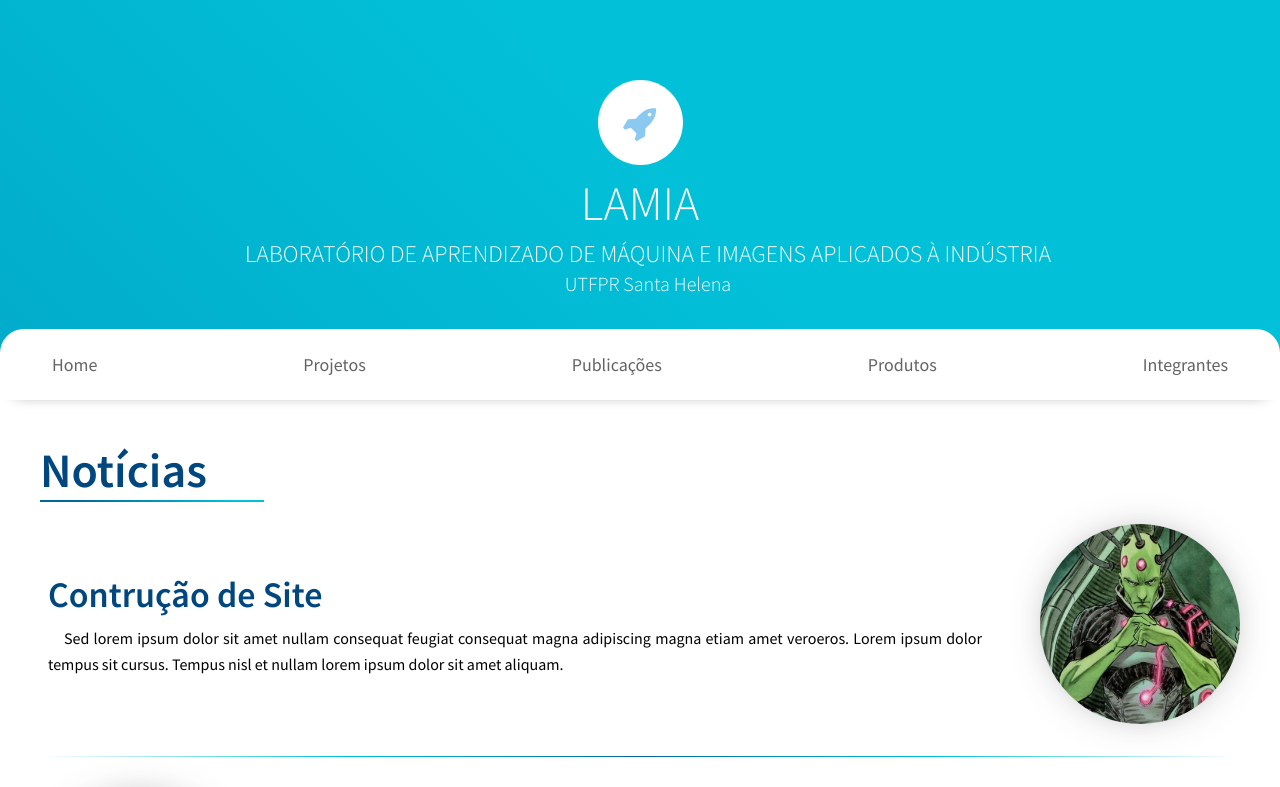
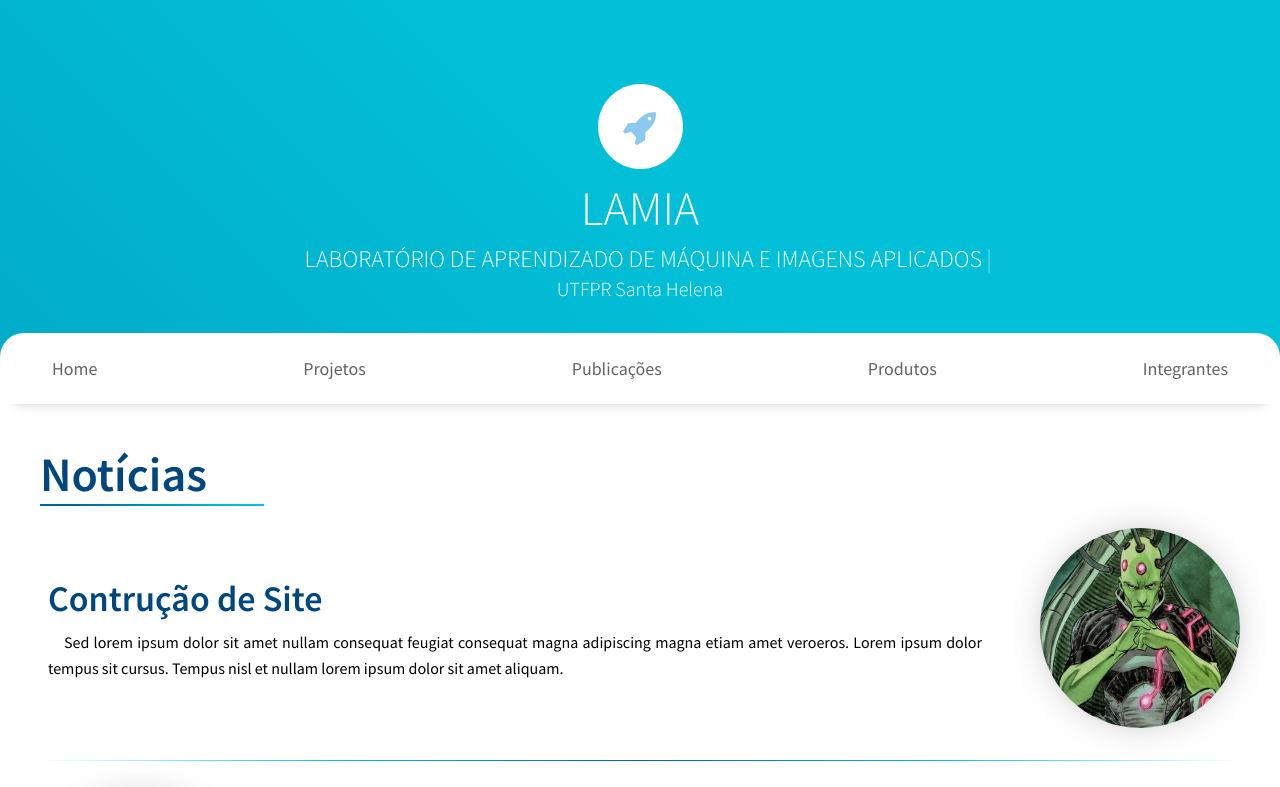
Before and after one commit to lamiautfpr/GTI01-2020---Site-LAMIA, a React (Create React App) app in the folder frontend/: page / in a window 1280 px wide. Shown: the top 787 px of the page. Built offline with nearby package versions, Linux system fonts and the light colour scheme.

Commit message:
Add Efeito Escrita Header

```diff
--- a/frontend/src/components/Header/index.tsx
+++ b/frontend/src/components/Header/index.tsx
@@ -1,6 +1,4 @@
-import React from 'react';
-import ReactDOM from 'react-dom';
-
+import React, { useEffect, useState } from 'react';
 import imgLogo from '../../assets/logo.svg';
 
 import { Title } from './style';
@@ -10,6 +8,24 @@
 }
 
 const Header: React.FC<HeaderProps> = ({ title = 'LAMIA' }) => {
+  const [subTitle, setSubTitle] = useState(
+    'LABORATÓRIO DE APRENDIZADO DE MÁQUINA E IMAGENS APLICADOS À INDÚSTRIA',
+  );
+
+  useEffect(() => {
+    function type(): void {
+      const string = subTitle;
+      let partialSubTitle = '';
+      string.split('').forEach((letter, i) => {
+        setTimeout(() => {
+          partialSubTitle += letter;
+          setSubTitle(partialSubTitle);
+        }, 88 * i);
+      });
+    }
+    type();
+  }, []);
+
   return (
     <Title>
       <span>
@@ -19,10 +35,8 @@
         />
       </span>
       <h1>{title}</h1>
-      <p>
-        LABORATÓRIO DE APRENDIZADO DE MÁQUINA E IMAGENS APLICADOS À INDÚSTRIA
-        <span>UTFPR Santa Helena</span>
-      </p>
+      <p>{subTitle}</p>
+      <span>UTFPR Santa Helena</span>
     </Title>
   );
 };
--- a/frontend/src/components/Header/style.ts
+++ b/frontend/src/components/Header/style.ts
@@ -1,4 +1,4 @@
-import styled, { css } from 'styled-components';
+import styled from 'styled-components';
 
 export const Title = styled.header`
   display: flex;
@@ -15,19 +15,39 @@
   }
 
   p {
-    display: flex;
-    flex-direction: column;
-    align-items: center;
+    /* max-width: 600px; */
+    font-size: 24px;
+    text-align: center;
+    font-weight: 300;
+    /* margin: 60px auto; */
+    color: #fff;
 
+    ::after {
+      content: '|';
+      opacity: 1;
+      margin-left: -12px;
+      display: inline-block;
+      animation: blink 0.7s infinite;
+    }
+
+    @keyframes blink {
+      0%,
+      100% {
+        opacity: 1;
+      }
+      50% {
+        opacity: 0;
+      }
+    }
+  }
+
+  span {
     color: #fff;
-    font-size: 24px;
     font-weight: 300;
 
-    span {
-      display: block;
-      margin-top: 4px;
+    display: block;
+    margin-top: 4px;
 
-      font-size: 20px;
-    }
+    font-size: 20px;
   }
 `;
```
